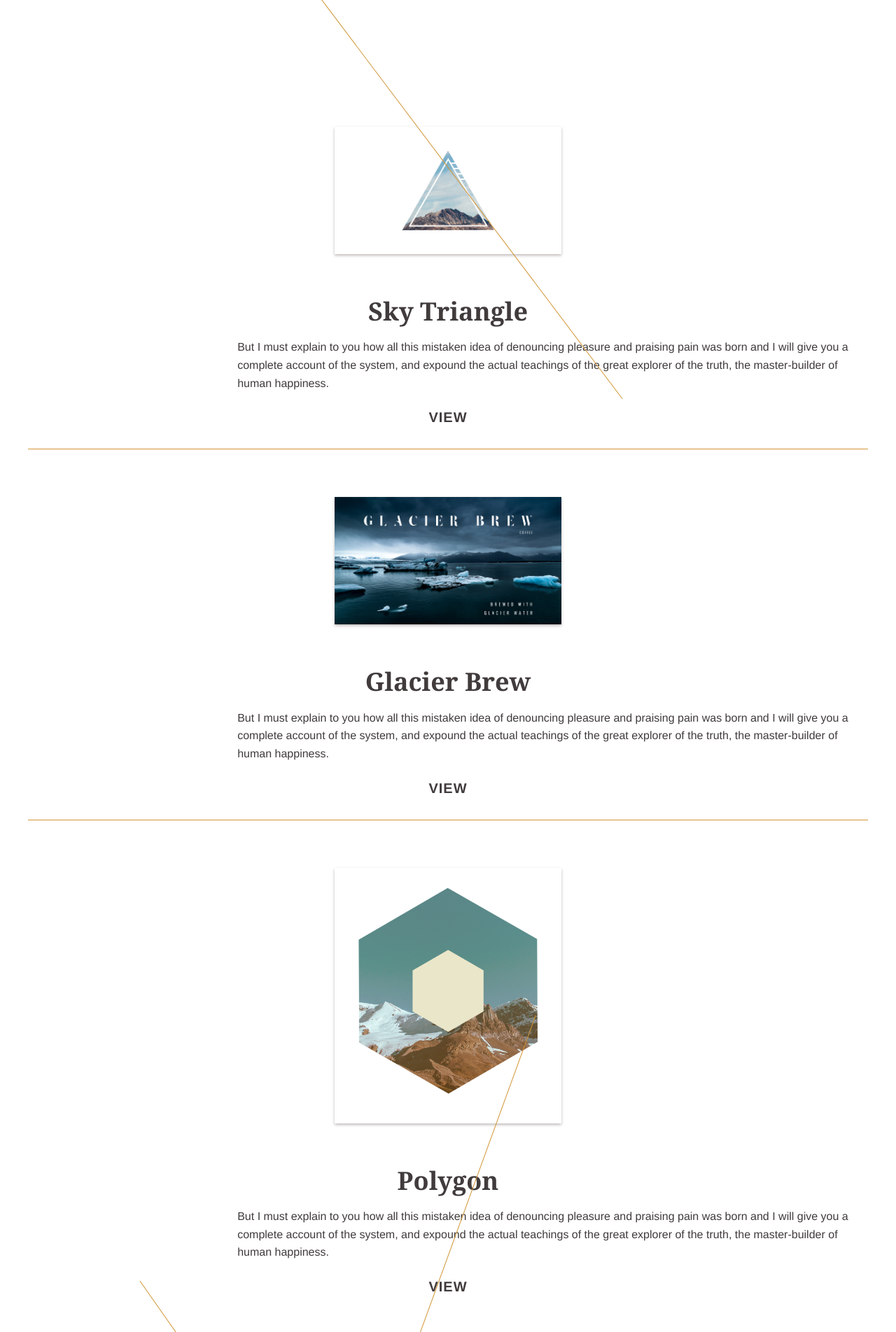
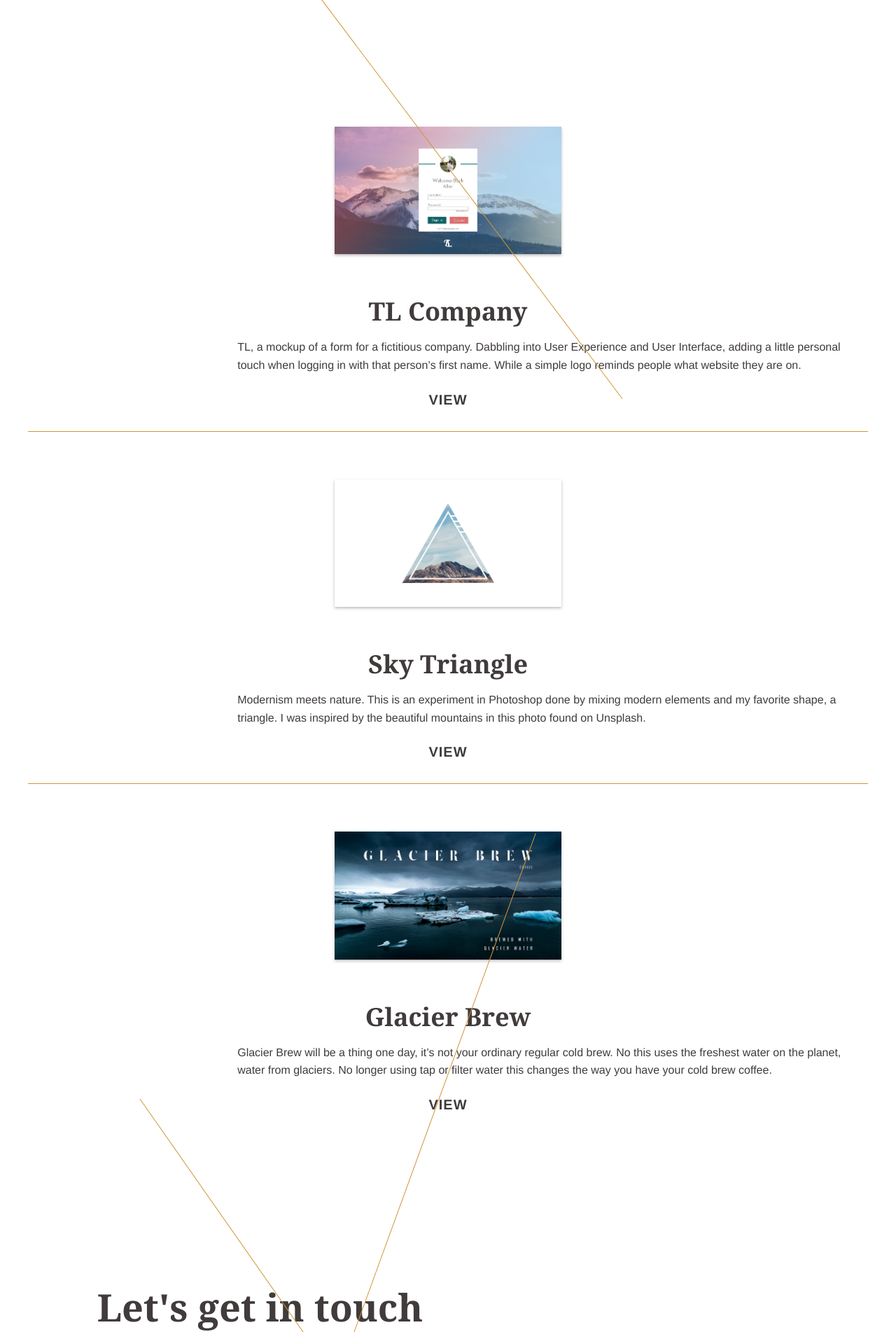
Before and after one commit to nicholasgreen94/profile, a PHP site: page /design.php in a window 1280 px wide. Shown: the part 322-2225 px from the top of the page at 70% size. Run offline with PHP 8.4, Linux system fonts and the light colour scheme; some libraries are stand-ins or nearby versions; some web fonts are replaced.

Commit message:
Launch site

```diff
--- a/about.php
+++ b/about.php
@@ -20,7 +20,7 @@
       <div class="row">
         <div class="about-information">
           <div class="beginning-about-p">
-            <h2>Beginnings</h2>
+            <h2>Who I am</h2>
             <p class="text-left">
               After graduating with two associate degrees from college, I decided to not to go back to school and instead
               thought that I could do better at educating myself. In 2013, moved down to Phoenix, Arizona
--- a/design.php
+++ b/design.php
@@ -16,14 +16,28 @@
     <hr class="first-gold-bar gold-bar hide-for-small-only medium-1"><!-- .gold-bar -->
     <div class="row expanded">
       <div class="small-12">
+        <article class="design-project text-center" id="tl-form">
+          <div class="small-12">
+              <img class="preview-photo" src="img/form.jpg" alt="TL Form">
+              <h3>TL Company</h3>
+              <p class="text-left small-offset-2 small-8 medium-offset-2 medium-8 large-offset-3 large-6">
+                TL, a mockup of a form for a fictitious company. Dabbling into User Experience and User Interface, adding a little personal touch when logging in with that person’s first name. While a simple logo reminds people what website they are on.
+              </p>
+            <a class="btn" href="img/form.jpg" target="_blank">View</a>
+          </div>
+        </article>
+      </div>
+      <hr class="gold-bar small-6">
+    </div><!-- .row -->
+    <div class="row expanded">
+      <div class="small-12">
         <article class="design-project text-center" id="sky">
           <div class="small-12">
-              <img class="preview-photo" src="img/sky.jpg" alt="Triangle with sky in the background"/>
+              <img class="preview-photo" src="img/sky.jpg" alt="Triangle with sky and mountains in the background"/>
               <h3>Sky Triangle</h3>
               <p class="text-left small-offset-2 small-8 medium-offset-2 medium-8 large-offset-3 large-6">
-                But I must explain to you how all this mistaken idea of denouncing pleasure and praising pain was born and I will give you a complete account of the system, and expound the actual teachings of the great explorer of the truth, the master-builder of human happiness.
-              </p>
-            <a class="btn" href="img/sky.jpg">View</a>
+                Modernism meets nature. This is an experiment in Photoshop done by mixing modern elements and my favorite shape, a triangle. I was inspired by the beautiful mountains in this photo found on Unsplash.               </p>
+            <a class="btn" href="img/sky.jpg" target="_blank">View</a>
           </div>
         </article>
       </div>
@@ -34,31 +48,15 @@
       <div class="small-12">
         <article class="design-project text-center" id="glacier">
           <div class="small-12">
-            <img class="preview-photo" src="img/Glacier_Brew.jpg" alt="Glacier Brew ad"/>
+            <img class="preview-photo" src="img/glacier_brew.jpg" alt="Glacier Brew ad"/>
               <h3>Glacier Brew</h3>
               <p class="text-left small-offset-2 small-8 medium-offset-2 medium-8 large-offset-3 large-6">
-                But I must explain to you how all this mistaken idea of denouncing pleasure and praising pain was born and I will give you a complete account of the system, and expound the actual teachings of the great explorer of the truth, the master-builder of human happiness.
-              </p>
-              <a class="btn" href="img/Glacier_Brew.jpg">View</a>
+                Glacier Brew will be a thing one day, it’s not your ordinary regular cold brew. No this uses the freshest water on the planet, water from glaciers. No longer using tap or filter water this changes the way you have your cold brew coffee.              </p>
+              <a class="btn" href="img/glacier_brew.jpg" target="_blank">View</a>
             </div>
           </article>
         </div>
-        <hr class="gold-bar small-6">
       </div><!-- .design-project -->
-      <div class="row expanded">
-        <div class="small-12">
-          <article class="design-project text-center" id="polygon">
-            <div class="small-12">
-                <img class="preview-photo" src="img/polygon.jpg" alt="Experiment of Polygons"/>
-                <h3>Polygon</h3>
-                <p class="text-left small-offset-2 small-8 medium-offset-2 medium-8 large-offset-3 large-6">
-                  But I must explain to you how all this mistaken idea of denouncing pleasure and praising pain was born and I will give you a complete account of the system, and expound the actual teachings of the great explorer of the truth, the master-builder of human happiness.
-                </p>
-              <a class="btn" href="img/polygon.jpg">View</a>
-            </div>
-          </article>
-        </div>
-      </div><!-- .row -->
   </section><!-- .design-work -->
 
 
--- a/inc/contact.php
+++ b/inc/contact.php
@@ -4,7 +4,7 @@
     <hr class="gold-bar hide-for-small-only medium-2 large-1">
     <article class="contact_section text-left">
       <h2 class="small-offset-2 medium-offset-1">Let's get in touch</h2>
-      <p class="small-offset-2 small-8 medium-offset-1 medium-8 large-offset-1 large-5">
+      <p class="small-offset-2 small-8 medium-offset-1 medium-6 large-offset-1 large-5">
         I’m currently available for any type of freelance projects whether it be a website, logo, print, poster,
         branding, etc. If you have a project in mind, let me know and we’ll create amazing things.
         Or if you want to say hi or collaborate, then let's get in contact with each other.
--- a/js/scripts.js
+++ b/js/scripts.js
@@ -3,7 +3,7 @@
   var $upArrow = $(".up-arrow");
 
   $upArrow.on("click", function(e) {
-    $("#top").velocity("scroll", {duration: 1500, easing: "ease-in"});
+    $("#top").velocity("scroll", {duration: 1200, easing: "ease-in"});
   });
 
 
--- a/sass/_icons.scss
+++ b/sass/_icons.scss
@@ -35,6 +35,7 @@
   /* Better Font Rendering =========== */
   -webkit-font-smoothing: antialiased;
   -moz-osx-font-smoothing: grayscale;
+  @include transition(.32s);
   &:hover {
     color: $gold;
   }
--- a/sass/_images.scss
+++ b/sass/_images.scss
@@ -1,8 +1,3 @@
-
-.logo {
-  height: 32px;
-}
-
 
 .preview-photo {
   width: 256px;
--- a/sass/_typography.scss
+++ b/sass/_typography.scss
@@ -101,15 +101,11 @@
   }
 }
 
-.active {
-  color: $gold;
-}
-
 .menu,
 #contact {
   a {
     display: inline-block;
-    @include transition(.2s);
+    @include transition(.24s);
     @include transition-timing-function(ease-in-out);
     &:hover {
       color: $gold;
@@ -169,7 +165,7 @@
     font-weight: 700;
     margin-bottom: $margin * 12;
     text-transform: uppercase;
-    @include transition(.2s);
+    @include transition(.32s);
     @include transition-timing-function(ease-in-out);
     @media only screen and (min-width: $large-query) {
       margin-bottom: 0;
@@ -198,7 +194,7 @@
   }
   a {
     color: $white;
-    @include transition(.2s);
+    @include transition(.32s);
     @include transition-timing-function(ease-in-out);
     &:hover {
       color: $gold;
@@ -243,7 +239,7 @@
     }
     a {
       color: $black;
-      @include transition(.2s);
+      @include transition(.32s);
       @include transition-timing-function(ease-in-out);
       &:hover {
         color: $gold;
@@ -297,9 +293,6 @@
       font-weight: 400;
       margin-bottom: 0;
       text-transform: none;
-      &:hover {
-        @include scale(1);
-      }
     }
   }
 }
--- a/web.php
+++ b/web.php
@@ -31,7 +31,7 @@
                 the logo along with the category name.
               </p>
               <p><span class="created">Created With:</span> HTML, CSS, SASS, JavaScript, jQuery</p>
-            <a class="btn" href="#" target="_blank">View</a>
+            <a class="btn" href="https://dapper-mens.herokuapp.com/index.html" target="_blank">View</a>
           </div>
         </article>
       </div><!-- .web -->
@@ -51,7 +51,7 @@
                 it’s current needs with room to grow.
               </p>
               <p><span class="created">Created With:</span> HTML, CSS, SASS</p>
-            <a class="btn" href="#" target="_blank">View</a>
+            <a class="btn" href="https://aerom.herokuapp.com/" target="_blank">View</a>
           </div>
         </article>
       </div><!-- .web -->
@@ -70,7 +70,7 @@
                 modern feel.
               </p>
               <p><span class="created">Created With:</span> HTML, CSS, JavaScript, jQuery</p>
-            <a class="btn" href="#" target="_blank">View</a>
+            <a class="btn" href="https://digim-marketing.herokuapp.com/" target="_blank">View</a>
           </div>
         </article>
       </div><!-- .web -->
```
Also changed, not shown: css/screen.css (+64 -77 lines), img/beach.jpg (deleted), img/form.jpg (added), img/polygon.jpg (deleted).
